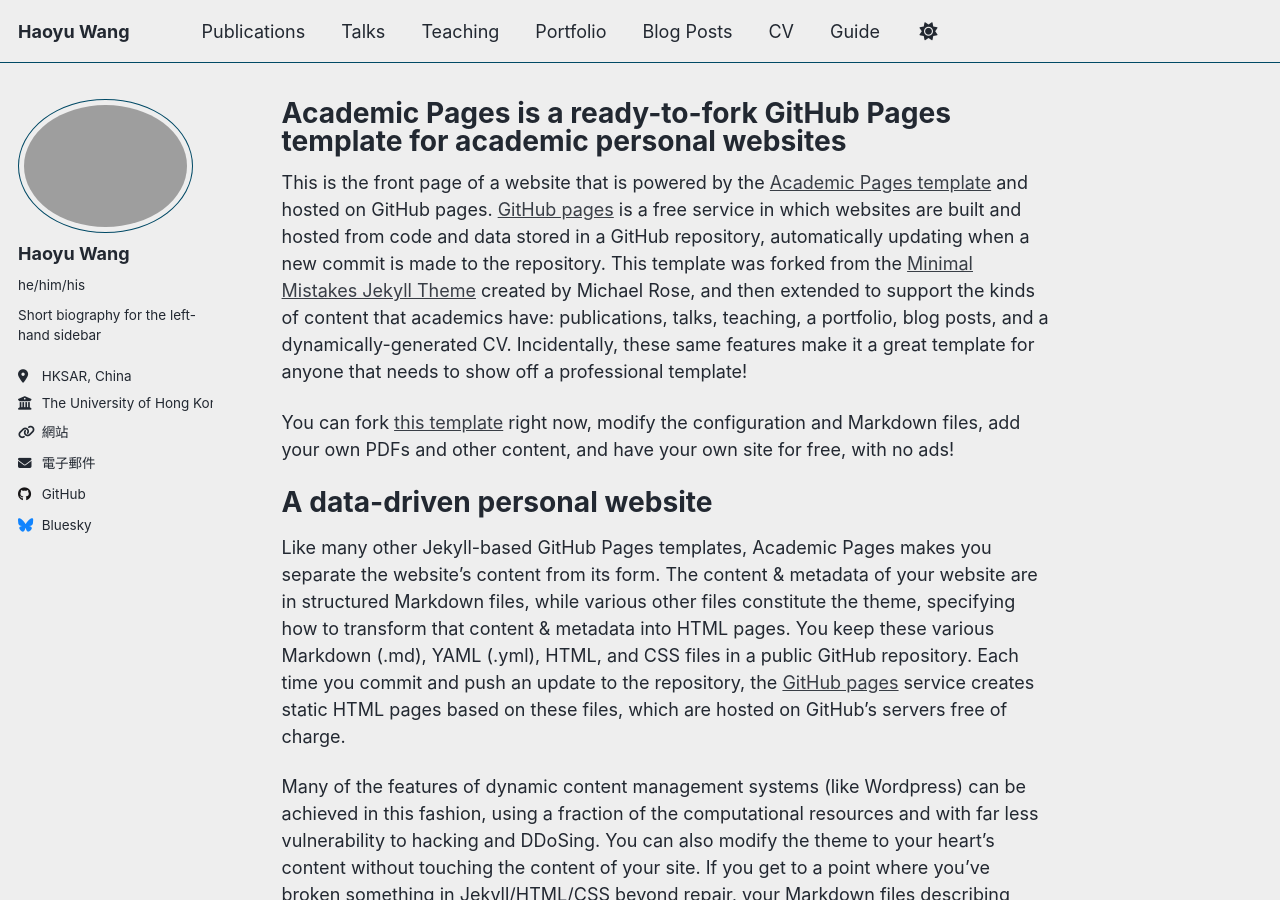
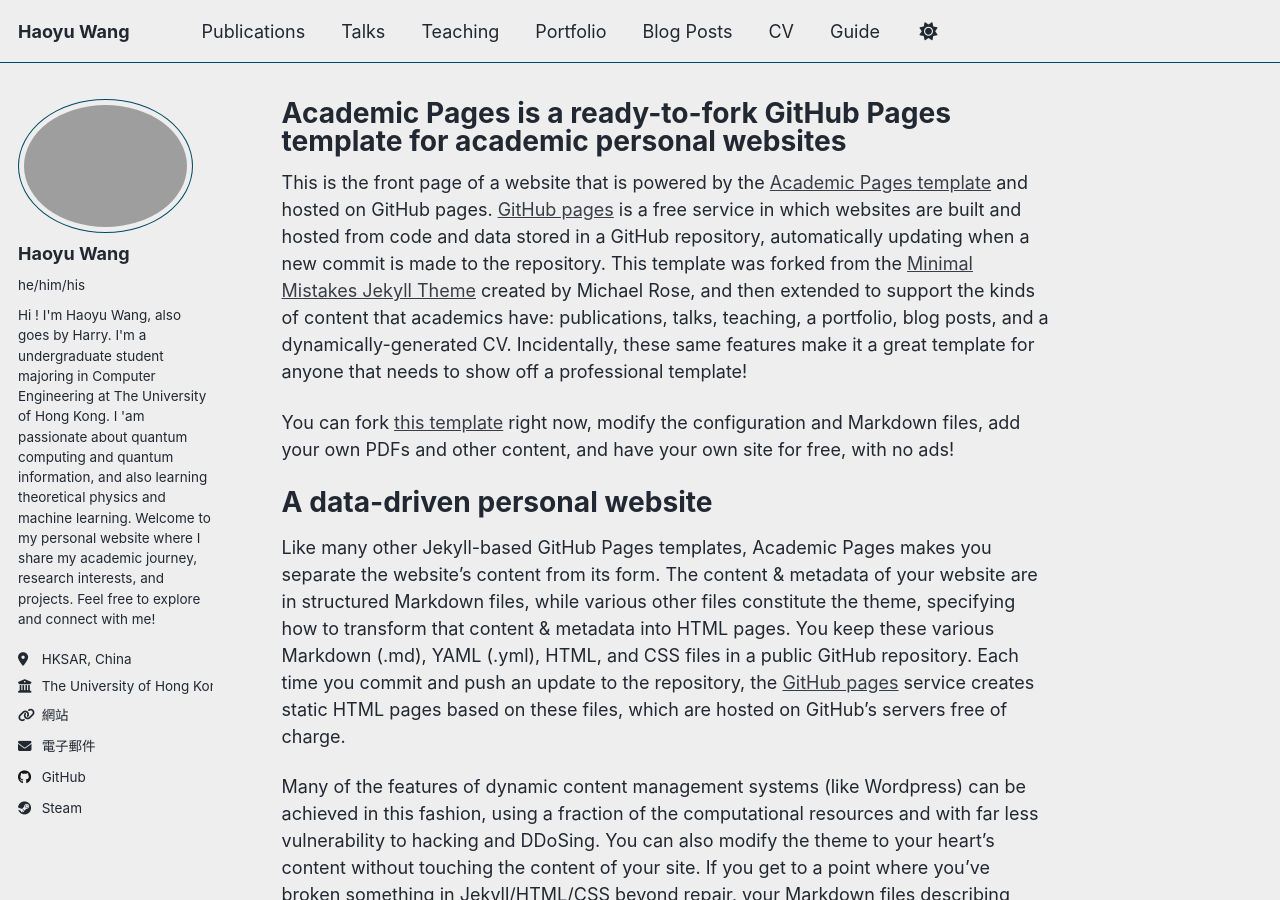
Before and after one commit to numeratorwhy/numeratorwhy.github.io, a Jekyll site: the page built from _pages/about.md, in a window 1280 px wide and 900 px high. Built offline with Jekyll 4.4.1, drawn with Linux system fonts in a browser that asks for light colours; a script that is not in the unit is left out.

Commit message:
update sider description

```diff
--- a/_config.yml
+++ b/_config.yml
@@ -12,7 +12,7 @@
 title                    : "Haoyu Wang"
 title_separator          : "-"
 name                     : &name "Harry"
-description              : &description "Your Name's academic portfolio"   # Update this with a general description of your site, this is the default if not overridden by a page
+description              : &description ""   # Update this with a general description of your site, this is the default if not overridden by a page
 url                      : https://numeratorwhy.github.io # The base hostname & protocol for your site e.g. "https://[your GitHub username].github.io",
                                                            # or if you already have some other page hosted on Github then use "https://[your GitHub username].github.io/[Your Repo Name]"
 baseurl                  : "" # the subpath of your site, e.g. "/blog"
@@ -26,7 +26,7 @@
   avatar           : "profile.jpg"
   name             : "Haoyu Wang"
   pronouns         : "he/him/his"
-  bio              : "Short biography for the left-hand sidebar"
+  bio              : "Hi ! I'm Haoyu Wang, also goes by Harry. I'm a undergraduate student majoring in Computer Engineering at The University of Hong Kong. I 'am passionate about quantum computing and quantum information, and also learning theoretical physics and machine learning. Welcome to my personal website where I share my academic journey, research interests, and projects. Feel free to explore and connect with me!"
   location         : "HKSAR, China"
   employer         : "The University of Hong Kong"
   uri              : "https://www.hku.hk/"
@@ -54,7 +54,7 @@
 
   # Social media
   artstation       : # Username
-  bluesky          : "bsky.app" # Replace this with you Bluesky username
+  bluesky          : #"bsky.app" # Replace this with you Bluesky username
   facebook         : # Username
   flickr           : # Username
   foursquare       : # Username
@@ -68,7 +68,7 @@
   medium           : # URL
   pinterest        : # Username
   soundcloud       : # Username
-  steam            : # Username
+  steam            : "numerator"
   telegram         : # URL
   tumblr           : # Username
   twitter          : # Username for X / Twitter
```
